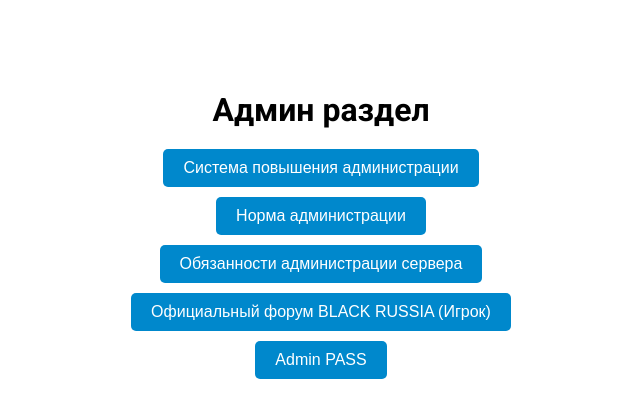
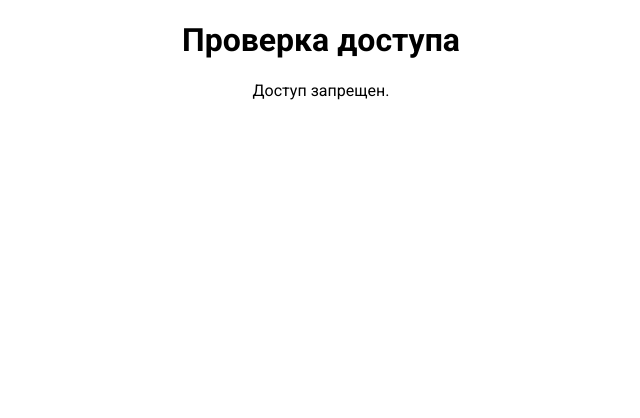
Before and after one commit to Kemran1/tgadmin, a React (Create React App) app: page / in a window 1280 px wide. Shown: the top 418 px of the page, without its empty margins (319-959 px from the left). Built offline with nearby package versions, Linux system fonts and the light colour scheme.

Commit message:
Add files via upload

```diff
--- a/src/Admin.js
+++ b/src/Admin.js
@@ -144,20 +144,20 @@
             <h1>Админ раздел</h1>
             {!content && (
                 <div className="buttons">
-                    <button onClick={() => handleButtonClick(<div>Система повышения администрации</div>)}>
-                        Система повышения администрации
+                    <button onClick={() => handleButtonClick(formattedTexts['Система повышения администрации'])}>Система
+                        повышения администрации
                     </button>
-                    <button onClick={() => handleButtonClick(<div>Норма администрации</div>)}>
-                        Норма администрации
+                    <button onClick={() => handleButtonClick(formattedTexts['Норма администрации'])}>Норма администрации
                     </button>
-                    <button onClick={() => handleButtonClick(<div>Обязанности администрации сервера</div>)}>
-                        Обязанности администрации сервера
+                    <button
+                        onClick={() => handleButtonClick(formattedTexts['Обязанности администрации сервера'])}>Обязанности
+                        администрации сервера
                     </button>
-                    <button onClick={() => window.location.href = 'https://forum.blackrussia.online/'}>
-                        Официальный форум BLACK RUSSIA (Игрок)
+                    <button onClick={() => window.location.href = 'https://forum.blackrussia.online/'}>Официальный форум
+                        BLACK RUSSIA (Игрок)
                     </button>
-                    <button onClick={() => handleButtonClick(<AdminTasks handleBackClick={handleBackClick} />)}>
-                        Admin PASS
+                    <button onClick={() => handleButtonClick(<AdminTasks handleBackClick={handleBackClick}/>)}>
+                    Admin PASS
                     </button>
                 </div>
             )}
--- a/src/AdminTasks.js
+++ b/src/AdminTasks.js
@@ -11,16 +11,8 @@
     return (
         <div className="admin-tasks-section">
             <h1>Админ задания</h1>
-            {!message ? (
-                <div className="admin-pass">
-                    <button onClick={handleAdminPassClick}>Admin PASS</button>
-                </div>
-            ) : (
-                <p>{message}</p>
-            )}
-            {message && (
-                <button onClick={handleBackClick}>Назад</button>
-            )}
+            <p>В РАЗРАБОТКЕ</p>
+
         </div>
     );
 };
--- a/src/App.js
+++ b/src/App.js
@@ -1,14 +1,46 @@
-import React from 'react';
-import Admin from './Admin';
+// src/App.js
+import React, { useState, useEffect } from 'react';
+import { checkAccess } from './googleSheetsAPI';
 import './App.css';
 
-function App() {
+const App = () => {
+    const [accessGranted, setAccessGranted] = useState(null);
+    const [loading, setLoading] = useState(true);
+
+    useEffect(() => {
+        const fetchTelegramId = async () => {
+            try {
+                // Получение данных о пользователе с помощью Telegram Mini Apps
+                const userId = window.Telegram.WebApp.initDataUnsafe.user.id;
+                const access = await checkAccess(userId);
+                setAccessGranted(access);
+            } catch (error) {
+                console.error('Error fetching Telegram ID:', error);
+                setAccessGranted(false);
+            } finally {
+                setLoading(false);
+            }
+        };
+
+        fetchTelegramId();
+    }, []);
+
     return (
         <div className="App">
-            <Admin />
+            <h1>Проверка доступа</h1>
+            {loading ? (
+                <p>Загрузка...</p>
+            ) : accessGranted !== null && (
+                <div>
+                    {accessGranted ? (
+                        <p>Доступ разрешен!</p>
+                    ) : (
+                        <p>Доступ запрещен.</p>
+                    )}
+                </div>
+            )}
         </div>
     );
-}
-
+};
 
 export default App;
--- a/src/googleSheetsAPI.js
+++ b/src/googleSheetsAPI.js
@@ -1,9 +1,7 @@
 import { GoogleSpreadsheet } from 'google-spreadsheet';
 
-// Добавьте свои данные аутентификации
-const doc = new GoogleSpreadsheet('1KTQhM5MMkhhCBLD49QYL24nyOpBeyEgIwVjfRvhZNiY');
-
-const googleCredentials = {
+const SPREADSHEET_ID = '1KTQhM5MMkhhCBLD49QYL24nyOpBeyEgIwVjfRvhZNiY';
+const CREDENTIALS = {
     type: "service_account",
     project_id: "bot-tabl",
     private_key_id: "d8bb858d23169164ab57c301561c646ef313683d",
@@ -16,20 +14,29 @@
     client_x509_cert_url: "https://www.googleapis.com/robot/v1/metadata/x509/bottg-487%40bot-tabl.iam.gserviceaccount.com",
 };
 
-async function getNicknameByTelegramId(telegramId) {
+export const checkAccess = async (userId) => {
     try {
-        await doc.useServiceAccountAuth(googleCredentials);
+        const doc = new GoogleSpreadsheet(SPREADSHEET_ID);
+        await doc.useServiceAccountAuth(CREDENTIALS);
         await doc.loadInfo();
-
         const sheet = doc.sheetsByIndex[0];
         const rows = await sheet.getRows();
+        const headerRow = rows[0];
+        const telegramIndex = headerRow._rawData.findIndex(cell => cell === 'Телеграм');
 
-        const row = rows.find(r => r.telegramId === telegramId);
-        return row ? row['Ваш Nick'] : null;
+        if (telegramIndex === -1) {
+            return false;
+        }
+
+        for (let row of rows) {
+            if (row._rawData[telegramIndex] === userId.toString()) {
+                return true;
+            }
+        }
+
+        return false;
     } catch (error) {
-        console.error('Error fetching data from Google Sheets:', error);
-        return null;
+        console.error('Error checking access:', error);
+        return false;
     }
-}
-
-export { getNicknameByTelegramId };
+};
--- a/src/index.js
+++ b/src/index.js
@@ -1,3 +1,4 @@
+// src/index.js
 import React from 'react';
 import ReactDOM from 'react-dom';
 import './index.css';
@@ -8,7 +9,4 @@
         <App />
     </React.StrictMode>,
     document.getElementById('root')
-
-
-
 );
```
